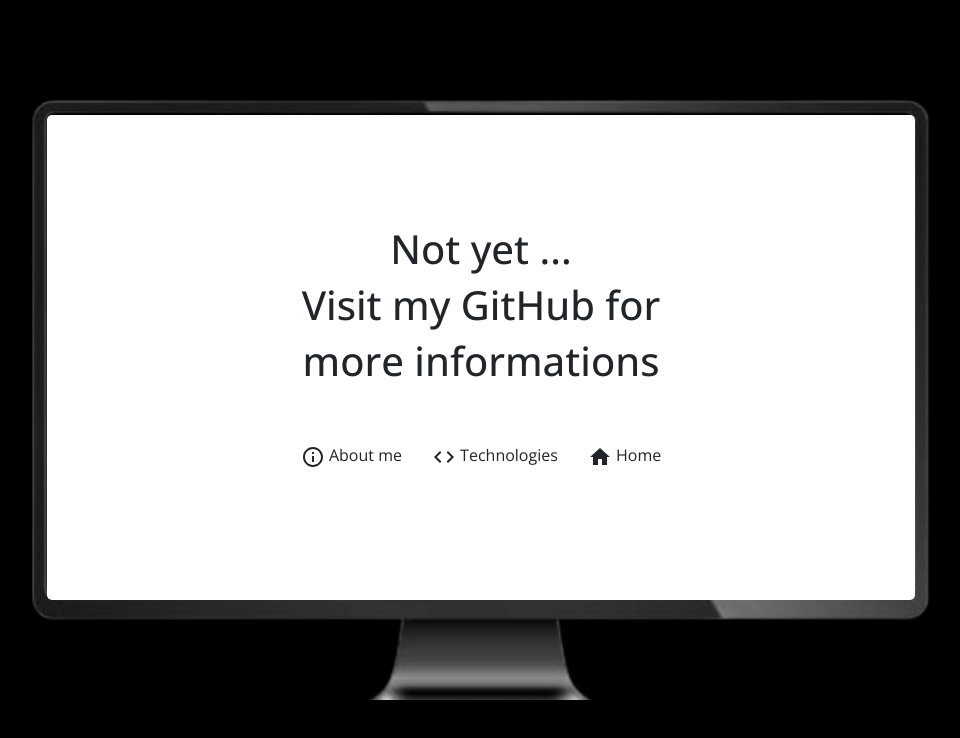
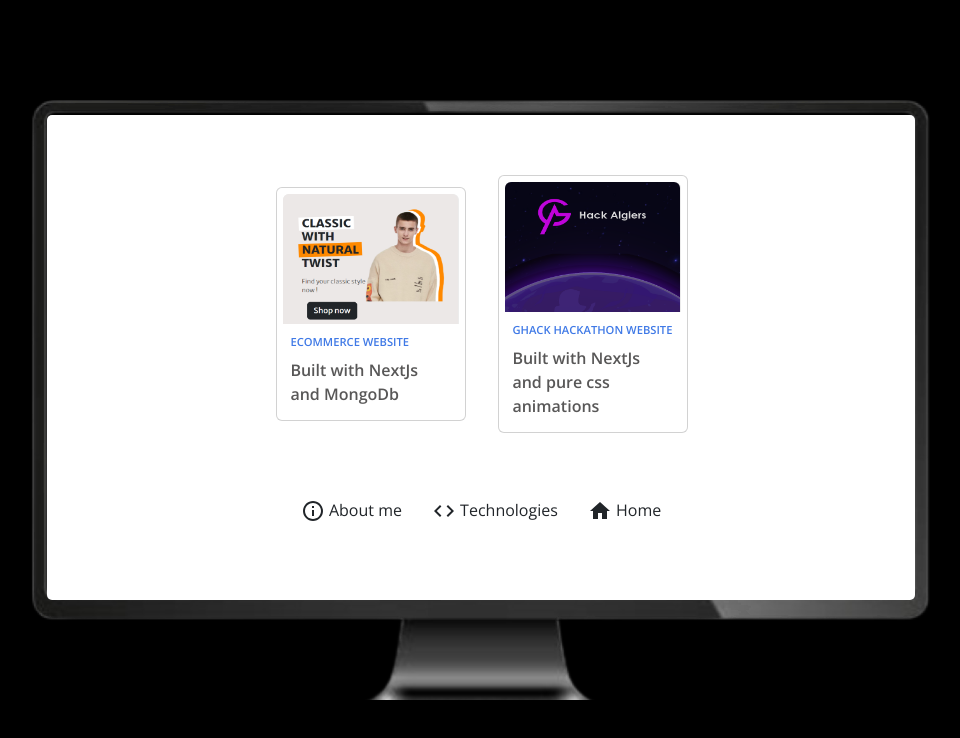
Before and after one commit to Rayane76/Portfolio, a Next.js app: page / in a window 1280 px wide. Both pictures are taken after a click on the button "Projects". Shown: the top 738 px of the page, without its empty margins (159-1119 px from the left). Built offline with nearby package versions, Linux system fonts and the light colour scheme.

Commit message:
added projects

```diff
--- a/src/app/components/phonescreen/index.js
+++ b/src/app/components/phonescreen/index.js
@@ -9,6 +9,8 @@
 import FacebookIcon from "@mui/icons-material/Facebook";
 import InstagramIcon from "@mui/icons-material/Instagram";
 import LinkedInIcon from "@mui/icons-material/LinkedIn";
+import "../../../styles/phoneCard.css"
+import Link from "next/link";
 
 export default function Phone(props) {
   const [click, setClick] = useState(false);
@@ -408,36 +410,55 @@
             justifyContent: "center",
             alignItems: "center",
             flexDirection: "column",
-            marginBottom:"50px"
           }}
         >
-          <h1>Not yet ...</h1>
+        <Link href={"https://gip-lemon.vercel.app/"} target="_blank" style={{all:"unset"}}>
+                      <div className="card">
+    <div className="card-image"><img src="gipecomm.png" className="projectImg"></img></div>
+    <div className="category"> Ecommerce website </div>
+    <div className="heading"> Built with NextJs and MongoDb
+    </div>
+</div>
+</Link>
+<Link href={"https://ghack24.gdgalgiers.com/"} target="_blank" style={{all:"unset"}}>
+        <div className="card">
+    <div className="card-image"><img src="ghack.png" className="projectImg"></img></div>
+    <div className="category"> Ghack hackathon website </div>
+    <div className="heading"> Built with NextJs and pure css animations
+    </div>
+</div>
+</Link>
+          {/* <h1>Not yet ...</h1>
           <h1>Visit my GitHub for</h1>
-          <h1>more informations</h1>
+          <h1>more informations</h1> */}
         </div>
-        <div style={{display:"flex",justifyContent:"center",alignItems:"center",flexDirection:"column"}}>
+        <div style={{marginTop:"15px"}}>
+        <div style={{display:"flex",justifyContent:"center",alignItems:"center",marginBottom:"15px"}}>
         <button
           id="about2"
-          style={{ all: "unset", marginBottom: "15px" }}
+          style={{ all: "unset", marginRight:"5px"}}
           onClick={handleAbout}
         >
           <InfoOutlinedIcon></InfoOutlinedIcon> About me
         </button>
         <button
           id="tech2"
-          style={{ all: "unset", marginBottom: "15px",marginTop:"15px" }}
+          style={{ all: "unset",marginLeft:"10px"}}
           onClick={handleAbout}
         >
           <CodeOutlinedIcon></CodeOutlinedIcon> Technologies
         </button>
+        </div>
+        <div style={{display:"flex",justifyContent:"center",alignItems:"center"}}>
         <button
           id="home"
-          style={{ all: "unset", marginTop: "15px" }}
+          style={{ all: "unset"}}
           onClick={handleAbout}
         >
           <HomeIcon></HomeIcon> Home
         </button>
         </div>
+        </div>
       </div>
     </>
   );
--- a/src/app/components/screen/index.js
+++ b/src/app/components/screen/index.js
@@ -9,6 +9,9 @@
 import FacebookIcon from '@mui/icons-material/Facebook';
 import InstagramIcon from '@mui/icons-material/Instagram';
 import LinkedInIcon from '@mui/icons-material/LinkedIn';
+import "../../../styles/card.css"
+import { useRouter } from "next/navigation";
+import Link from "next/link";
 
 export default function Screen(props) {
   const [click, setClick] = useState(false);
@@ -134,17 +137,28 @@
 
       <div id="projectsAfterClick" style={{ display: "none", opacity: "0"}}>
       <div
-          style={{
-            display: "flex",
-            justifyContent: "center",
-            alignItems: "center",
-            flexDirection: "column",
-            marginBottom:"50px",
-          }}
+      className="divCard"
         >
-          <h1>Not yet ...</h1>
+        <Link href={"https://gip-lemon.vercel.app/"} target="_blank" style={{all:"unset"}}>
+        <div className="card">
+    <div className="card-image"><img src="gipecomm.png" className="projectImg"></img></div>
+    <div className="category"> Ecommerce website </div>
+    <div className="heading"> Built with NextJs and MongoDb
+    </div>
+</div>
+</Link>
+<Link href={"https://ghack24.gdgalgiers.com/"} target="_blank" style={{all:"unset"}}>
+        <div className="card">
+    <div className="card-image"><img src="ghack.png" className="projectImg"></img></div>
+    <div className="category"> Ghack hackathon website </div>
+    <div className="heading"> Built with NextJs and pure css animations
+    </div>
+</div>
+</Link>
+
+          {/* <h1>Not yet ...</h1>
           <h1>Visit my GitHub for</h1>
-          <h1>more informations</h1>
+          <h1>more informations</h1> */}
         </div>
         <div style={{display:"flex",justifyContent:"center",alignItems:"center"}}>
         <button
--- a/src/app/layout.js
+++ b/src/app/layout.js
@@ -10,7 +10,7 @@
 export default function RootLayout({ children }) {
   return (
     <html lang="en">
-      <body className={open.className} style={{margin:"0"}}>{children}</body>
+      <body className={open.className} style={{margin:"0",overflowY:"hidden"}}>{children}</body>
     </html>
   )
 }
--- a/src/app/page.js
+++ b/src/app/page.js
@@ -108,11 +108,16 @@
 
         if (whichClicked === "projects2") {
           setWhichClicked2(whichClicked);
-          tl11.to(["#projectsAfterClick", "#about2", "#tech2","#home"], {
+          tl11.to(["#projectsAfterClick"], {
             display: "block",
             opacity: 1,
             duration: 1,
-          });
+            y: -50,
+          }).to(["#about2", "#tech2","#home"],{
+            display: "block",
+            opacity: 1,
+            duration: 1,
+          })
         }
 
         if (whichClicked === "tech" && numClick != 1) {
@@ -219,11 +224,16 @@
 
       if (whichClicked === "projects") {
         setWhichClicked2(whichClicked);
-        tl11.to(["#projectsAfterClick", "#about2", "#tech2","#home"], {
+        tl11.to(["#projectsAfterClick"], {
           display: "block",
           opacity: 1,
           duration: 1,
-        });
+          y: -50,
+        }).to(["#about2", "#tech2","#home"],{
+          display: "block",
+          opacity: 1,
+          duration: 1,
+        })
       }
       if (
         (whichClicked != "projects" && whichClicked2 === "projects") ||
@@ -314,11 +324,16 @@
 
         if (whichClicked === "projects2") {
           setWhichClicked2(whichClicked);
-          tl22.to(["#projectsAfterClick", "#about2", "#tech2","#home"], {
+          tl22.to(["#projectsAfterClick"], {
             display: "block",
             opacity: 1,
             duration: 1,
-          });
+            y: -70,
+          }).to(["#about2", "#tech2","#home"],{
+            display: "block",
+            opacity: 1,
+            duration: 1,
+          })
         }
 
         if (whichClicked === "home") {
@@ -426,11 +441,16 @@
 
       if (whichClicked === "projects") {
         setWhichClicked2(whichClicked);
-        tl22.to(["#projectsAfterClick", "#about2", "#tech2","#home"], {
+        tl22.to(["#projectsAfterClick"], {
           display: "block",
           opacity: 1,
           duration: 1,
-        });
+          y: -70,
+        }).to(["#about2", "#tech2","#home"],{
+          display: "block",
+          opacity: 1,
+          duration: 1,
+        })
       }
       if (
         (whichClicked != "projects" && whichClicked2 === "projects") ||
@@ -513,7 +533,7 @@
             opacity: 1,
             duration: 1,
             y: -350
-          }).to(["#about", "#projects2","#home"],{
+          }).to(["#about2", "#projects2","#home"],{
             display: "block",
             opacity: 1,
             duration: 1,
@@ -536,11 +556,16 @@
 
         if (whichClicked === "projects2") {
           setWhichClicked2(whichClicked);
-          tl33.to(["#projectsAfterClick", "#about2", "#tech2","#home"], {
+          tl33.to(["#projectsAfterClick"], {
             display: "block",
             opacity: 1,
             duration: 1,
-          });
+            y: -50,
+          }).to(["#about2", "#tech2","#home"],{
+            display: "block",
+            opacity: 1,
+            duration: 1,
+          })
         }
 
         if (whichClicked === "tech" && numClick != 1) {
@@ -634,11 +659,16 @@
 
       if (whichClicked === "projects") {
         setWhichClicked2(whichClicked);
-        tl33.to(["#projectsAfterClick", "#about2", "#tech2","#home"], {
+        tl33.to(["#projectsAfterClick"], {
           display: "block",
           opacity: 1,
           duration: 1,
-        });
+          y: -50,
+        }).to(["#about2", "#tech2","#home"],{
+          display: "block",
+          opacity: 1,
+          duration: 1,
+        })
       }
       if (
         (whichClicked != "projects" && whichClicked2 === "projects") ||
@@ -744,11 +774,16 @@
 
         if (whichClicked === "projects2") {
           setWhichClicked2(whichClicked);
-          tl44.to(["#projectsAfterClick", "#about2", "#tech2","#home"], {
+          tl44.to(["#projectsAfterClick"], {
             display: "block",
             opacity: 1,
             duration: 1,
-          });
+            y: -50,
+          }).to(["#about2", "#tech2","#home"],{
+            display: "block",
+            opacity: 1,
+            duration: 1,
+          })
         }
 
         if (whichClicked === "tech" && numClick != 1) {
@@ -842,11 +877,16 @@
 
       if (whichClicked === "projects") {
         setWhichClicked2(whichClicked);
-        tl44.to(["#projectsAfterClick", "#about2", "#tech2","#home"], {
+        tl44.to(["#projectsAfterClick"], {
           display: "block",
           opacity: 1,
           duration: 1,
-        });
+          y: -50,
+        }).to(["#about2", "#tech2","#home"],{
+          display: "block",
+          opacity: 1,
+          duration: 1,
+        })
       }
       if (
         (whichClicked != "projects" && whichClicked2 === "projects") ||
@@ -938,11 +978,16 @@
 
         if (whichClicked === "projects2") {
           setWhichClicked2(whichClicked);
-          tl6.to(["#projectsAfterClick", "#about2", "#tech2","#home"], {
+          tl6.to(["#projectsAfterClick"], {
             display: "block",
             opacity: 1,
             duration: 1,
-          });
+            y: -100,
+          }).to(["#about2", "#tech2","#home"],{
+            display: "block",
+            opacity: 1,
+            duration: 1,
+          })
         }
 
         if (whichClicked === "home") {
@@ -1051,11 +1096,16 @@
 
       if (whichClicked === "projects") {
         setWhichClicked2(whichClicked);
-        tl6.to(["#projectsAfterClick", "#about2", "#tech2","#home"], {
+        tl6.to(["#projectsAfterClick"], {
           display: "block",
           opacity: 1,
           duration: 1,
-        });
+          y: -100,
+        }).to(["#about2", "#tech2","#home"],{
+          display: "block",
+          opacity: 1,
+          duration: 1,
+        })
       }
       if (
         (whichClicked != "projects" && whichClicked2 === "projects") ||
--- /dev/null
+++ b/src/styles/card.css
@@ -0,0 +1,90 @@
+.card {
+    width: 190px;
+    background: white;
+    padding: .4em;
+    border-radius: 6px;
+    margin-right: 15px;
+  }
+
+  .card-image {
+    /* background-color: rgb(236, 236, 236); */
+    width: 100%;
+    height: 130px;
+    border-radius: 6px 6px 0 0;
+  }
+
+  .card-image:hover {
+    transform: scale(0.98);
+  }
+
+  .category {
+    text-transform: uppercase;
+    font-size: 0.7em;
+    font-weight: 600;
+    color: rgb(63, 121, 230);
+    padding: 10px 7px 0;
+  }
+
+  .category:hover {
+    cursor: pointer;
+  }
+
+  .heading {
+    font-weight: 600;
+    color: rgb(88, 87, 87);
+    padding: 7px;
+  }
+
+  .heading:hover {
+    cursor: pointer;
+  }
+
+  .author {
+    color: gray;
+    font-weight: 400;
+    font-size: 11px;
+    padding-top: 20px;
+  }
+
+  .name {
+    font-weight: 600;
+  }
+
+  .name:hover {
+    cursor: pointer;
+  }
+
+  .divCard{
+    margin-bottom: 50px;
+    display: flex;
+    justify-content: center;
+    align-items: center;
+  }
+
+  @media screen and (max-width: 768px) {
+    .card{
+        width: 170px;
+    }
+    .card-image{
+        height: 90px;
+    }
+    .category{
+        font-size: 15px;
+    }
+    .heading{
+        font-size: 12px;
+    }
+    .divCard{
+      margin-bottom: 5px;
+      display: flex;
+      justify-content: center;
+      align-items: center;
+    }
+  }
+
+
+  .projectImg{
+    height: 130px;
+    width: 175px;
+    border-radius: 6px 6px 0 0;
+  }
--- /dev/null
+++ b/src/styles/phoneCard.css
@@ -0,0 +1,64 @@
+.card {
+    width: 190px;
+    background: white;
+    padding: .4em;
+    border-radius: 6px;
+    margin-bottom: 15px;
+    margin-left: 17px;
+  }
+
+  .card-image {
+    background-color: rgb(236, 236, 236);
+    width: 100%;
+    height: 130px;
+    border-radius: 6px 6px 0 0;
+  }
+
+  .card-image:hover {
+    transform: scale(0.98);
+  }
+
+  .category {
+    text-transform: uppercase;
+    font-size: 0.7em;
+    font-weight: 600;
+    color: rgb(63, 121, 230);
+    padding: 10px 7px 0;
+  }
+
+  .category:hover {
+    cursor: pointer;
+  }
+
+  .heading {
+    font-weight: 600;
+    color: rgb(88, 87, 87);
+    padding: 7px;
+  }
+
+  .heading:hover {
+    cursor: pointer;
+  }
+
+  .author {
+    color: gray;
+    font-weight: 400;
+    font-size: 11px;
+    padding-top: 20px;
+  }
+
+  .name {
+    font-weight: 600;
+  }
+
+  .name:hover {
+    cursor: pointer;
+  }
+
+
+  .cardDiv{
+    display: flex;
+    justify-content: center;
+    align-items: center;
+    margin-bottom: 100px;
+  }
```
Also changed, not shown: public/ghack.png (added), public/gipecomm.png (added).
